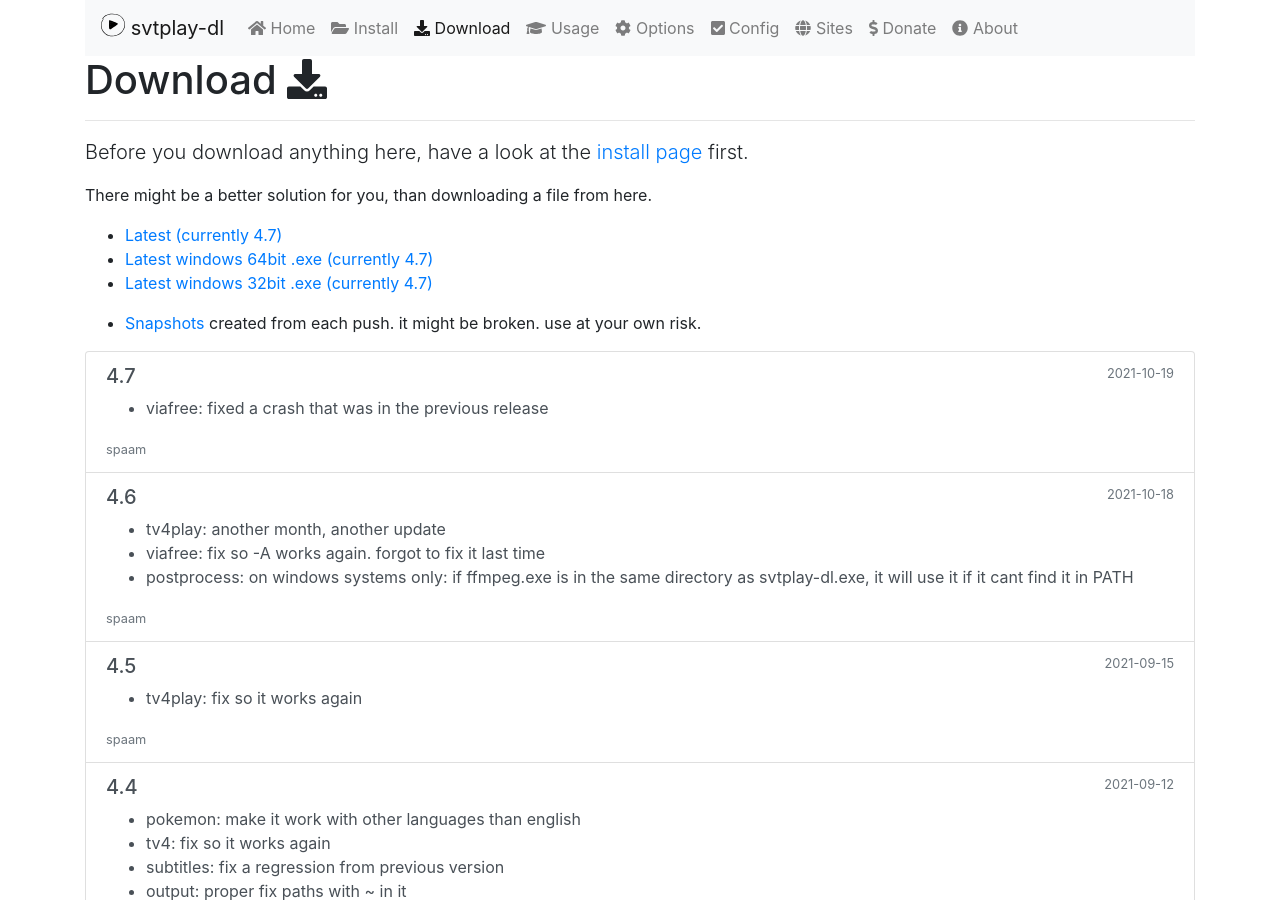
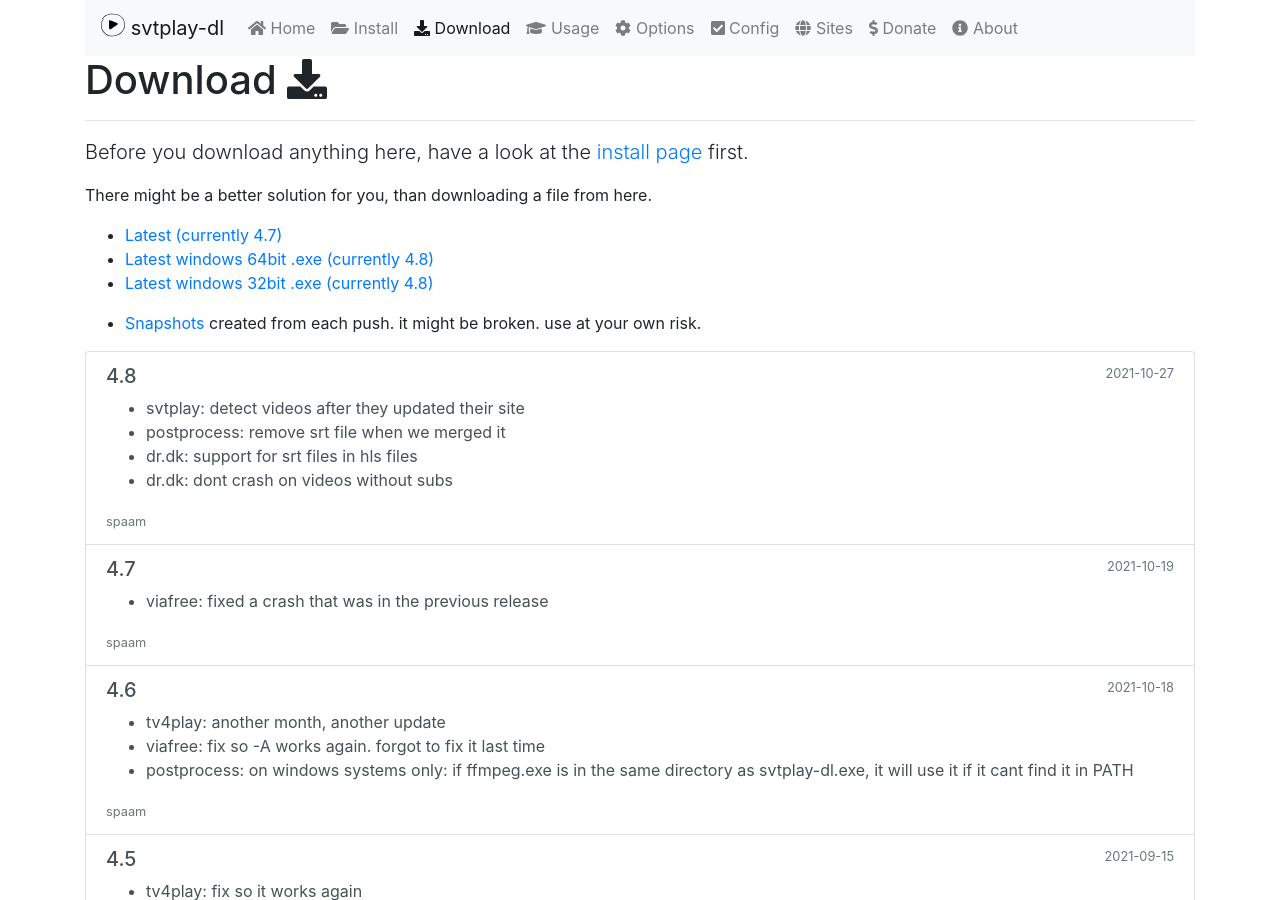
Before and after one commit to spaam/svtplay-dl-web, a Jekyll site: the page built from _pages/download.md, in a window 1280 px wide and 900 px high. Built offline with Jekyll 4.4.1, drawn with Linux system fonts in a browser that asks for light colours; nearby versions of some CDN libraries; comment, search, counter and statistics services are not loaded.

```diff
--- a/_layouts/home.html
+++ b/_layouts/home.html
@@ -15,7 +15,7 @@ layout: default
             <a href="/install/" class="btn btn-lg btn-outline-primary mb-3 mb-md-0 mr-md-3">Get started</a>
             <a href="/archive/" class="btn btn-lg btn-outline-secondary">Download</a>
         </div>
-        <p class="text-muted mb-0">Currently v4.7 (2021-10-19)</p>
+        <p class="text-muted mb-0">Currently v4.8 (2021-10-27)</p>
     </div>
     <div class="col-md-6">
         <img src="/assets/brand/logo.svg" width="256" height="256" class="img-fluid mb-3">
--- a/_pages/download.md
+++ b/_pages/download.md
@@ -10,9 +10,9 @@ description: Download page for svtplay-dl
 
 There might be a better solution for you, than downloading a file from here.
 
-* [Latest (currently 4.7)](https://svtplay-dl.se/download/4.7/svtplay-dl)
-* [Latest windows 64bit .exe (currently 4.7)](https://svtplay-dl.se/download/4.7/svtplay-dl-amd64.zip)
-* [Latest windows 32bit .exe (currently 4.7)](https://svtplay-dl.se/download/4.7/svtplay-dl-win32.zip)
+* [Latest (currently 4.7)](https://svtplay-dl.se/download/4.8/svtplay-dl)
+* [Latest windows 64bit .exe (currently 4.8)](https://svtplay-dl.se/download/4.8/svtplay-dl-amd64.zip)
+* [Latest windows 32bit .exe (currently 4.8)](https://svtplay-dl.se/download/4.8/svtplay-dl-win32.zip)
 
 * [Snapshots](/download/snapshots/) created from each push. it might be broken. use at your own risk.
 
--- /dev/null
+++ b/_posts/2021-10-27-4.8.md
@@ -0,0 +1,14 @@
+---
+layout: post
+title: 4.8
+date: 2021-10-27 15:02:00 +0200
+categories: releases
+windows-amd64: true
+windows-win32: true
+binary: true
+---
+
+* svtplay: detect videos after they updated their site
+* postprocess: remove srt file when we merged it
+* dr.dk: support for srt files in hls files
+* dr.dk: dont crash on videos without subs
```
